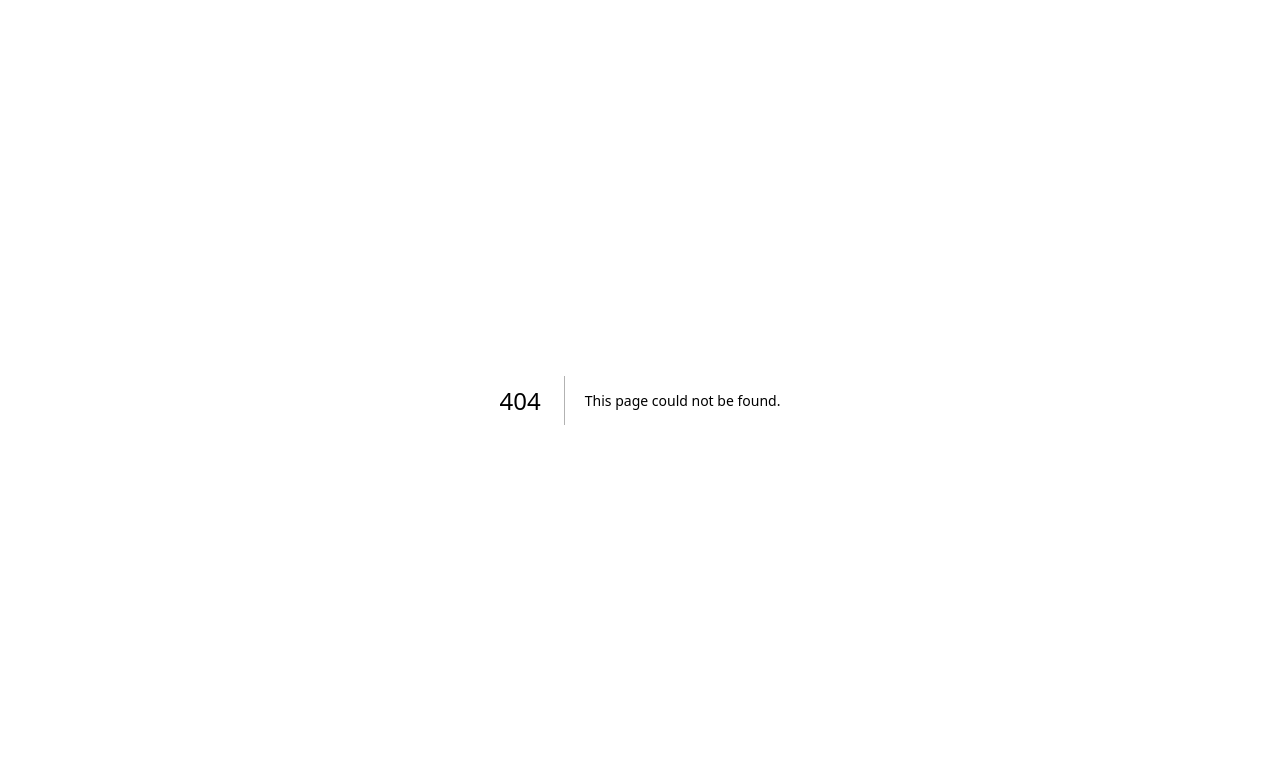
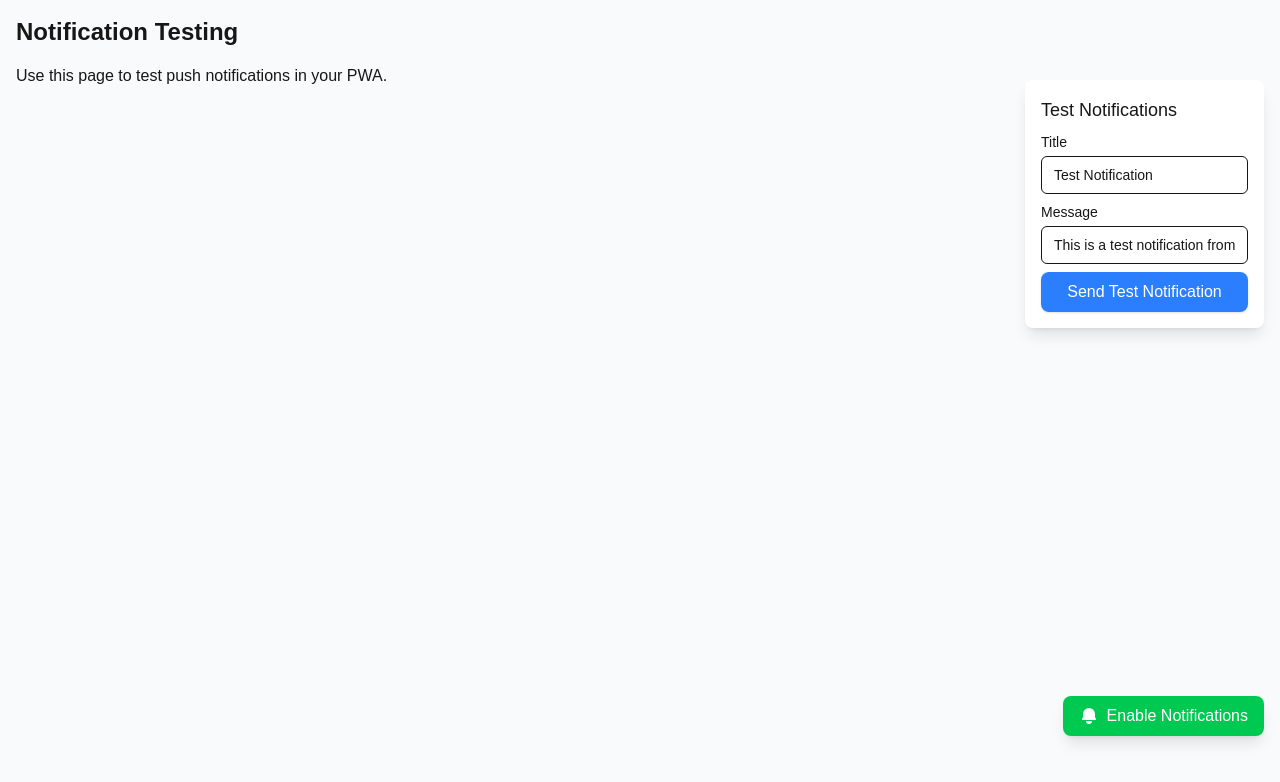
Before and after one commit to tainguyen197/talk-talk, a Next.js app: page /notification-test in a window 1280 px wide. Before the commit this address had no page. Shown: the top 782 px of the page. Built offline with nearby package versions, Linux system fonts and the light colour scheme.

Commit message:
Add custom service worker and notification components for PWA support. Update Next.js configuration to use the custom service worker. Implement notification testing page and components for managing push notifications, enhancing user interaction with the PWA.

```diff
--- a/next.config.ts
+++ b/next.config.ts
@@ -13,6 +13,7 @@ const pwaConfig = withPWA({
   register: true,
   skipWaiting: true,
   disable: process.env.NODE_ENV === "development",
+  sw: "/custom-sw.js",
 });
 
 export default pwaConfig(nextConfig);
--- /dev/null
+++ b/public/custom-sw.js
@@ -0,0 +1,47 @@
+// This file will be merged with the Workbox-generated service worker
+
+// Listen for push events
+self.addEventListener("push", function (event) {
+  if (event.data) {
+    // Parse the data payload from the push notification
+    const data = event.data.json();
+
+    // Show a notification with the data
+    event.waitUntil(
+      self.registration.showNotification(data.title, {
+        body: data.body,
+        icon: "/icons/icon-192x192.png",
+        badge: "/icons/icon-72x72.png",
+        vibrate: [200, 100, 200],
+        data: data.url ? { url: data.url } : null,
+      })
+    );
+  }
+});
+
+// Handle notification clicks
+self.addEventListener("notificationclick", function (event) {
+  event.notification.close();
+
+  // If the notification has a URL, open it
+  if (event.notification.data && event.notification.data.url) {
+    event.waitUntil(clients.openWindow(event.notification.data.url));
+  } else {
+    // Otherwise, focus or open the main app window
+    event.waitUntil(
+      clients.matchAll({ type: "window" }).then((windowClients) => {
+        // Check if there is already a window/tab open with the target URL
+        for (let i = 0; i < windowClients.length; i++) {
+          const client = windowClients[i];
+          if (client.url === "/" && "focus" in client) {
+            return client.focus();
+          }
+        }
+        // If no window/tab is open, open a new one
+        if (clients.openWindow) {
+          return clients.openWindow("/");
+        }
+      })
+    );
+  }
+});
--- /dev/null
+++ b/src/app/notification-test/page.tsx
@@ -0,0 +1,17 @@
+import NotificationTester from "@/components/NotificationTester";
+import PWANotification from "@/components/PWANotification";
+
+export default function NotificationTestPage() {
+  return (
+    <div className="min-h-screen bg-gray-50 dark:bg-gray-950 p-4">
+      <h1 className="text-2xl font-bold mb-4">Notification Testing</h1>
+      <p className="mb-8">
+        Use this page to test push notifications in your PWA.
+      </p>
+
+      {/* Components for notification testing */}
+      <PWANotification />
+      <NotificationTester />
+    </div>
+  );
+}
--- a/src/app/page.tsx
+++ b/src/app/page.tsx
@@ -1,5 +1,6 @@
 import TodayTopic from "@/components/learning/TodayTopic";
 import PWAInstall from "@/components/PWAInstall";
+import PWANotification from "@/components/PWANotification";
 
 export default function Home() {
   return (
@@ -7,6 +8,7 @@ export default function Home() {
       <main className="flex-1 overflow-hidden">
         <TodayTopic />
         <PWAInstall />
+        <PWANotification />
       </main>
     </div>
   );
--- /dev/null
+++ b/src/components/NotificationTester.tsx
@@ -0,0 +1,45 @@
+"use client";
+
+import { useState } from "react";
+import { sendTestNotification } from "./PWANotification";
+
+export default function NotificationTester() {
+  const [notificationTitle, setNotificationTitle] = useState("Test Notification");
+  const [notificationBody, setNotificationBody] = useState("This is a test notification from Talk Talk!");
+
+  const handleSendNotification = () => {
+    sendTestNotification(notificationTitle, notificationBody);
+  };
+
+  return (
+    <div className="fixed top-20 right-4 z-50 bg-white dark:bg-gray-800 p-4 rounded-lg shadow-lg">
+      <h3 className="text-lg font-medium mb-2">Test Notifications</h3>
+      <div className="space-y-2">
+        <div>
+          <label className="block text-sm font-medium mb-1">Title</label>
+          <input
+            type="text"
+            value={notificationTitle}
+            onChange={(e) => setNotificationTitle(e.target.value)}
+            className="w-full px-3 py-2 border rounded-md text-sm"
+          />
+        </div>
+        <div>
+          <label className="block text-sm font-medium mb-1">Message</label>
+          <input
+            type="text"
+            value={notificationBody}
+            onChange={(e) => setNotificationBody(e.target.value)}
+            className="w-full px-3 py-2 border rounded-md text-sm"
+          />
+        </div>
+        <button
+          onClick={handleSendNotification}
+          className="w-full bg-blue-500 hover:bg-blue-600 text-white px-4 py-2 rounded-lg shadow transition-colors"
+        >
+          Send Test Notification
+        </button>
+      </div>
+    </div>
+  );
+}
--- /dev/null
+++ b/src/components/PWANotification.tsx
@@ -0,0 +1,140 @@
+"use client";
+
+import { useEffect, useState } from "react";
+
+interface NotificationPermissionState {
+  permission: NotificationPermission;
+  supported: boolean;
+}
+
+export default function PWANotification() {
+  const [permissionState, setPermissionState] =
+    useState<NotificationPermissionState>({
+      permission: "default",
+      supported: false,
+    });
+  const [showNotificationButton, setShowNotificationButton] = useState(false);
+
+  useEffect(() => {
+    // Check if notifications are supported
+    const isSupported =
+      "Notification" in window &&
+      "serviceWorker" in navigator &&
+      "PushManager" in window;
+
+    if (isSupported) {
+      setPermissionState({
+        permission: Notification.permission,
+        supported: true,
+      });
+
+      // Only show the notification button if permission is not granted yet
+      setShowNotificationButton(Notification.permission !== "granted");
+    }
+  }, []);
+
+  const handleEnableNotifications = async () => {
+    try {
+      // Request permission
+      const permission = await Notification.requestPermission();
+
+      setPermissionState({
+        permission,
+        supported: true,
+      });
+
+      if (permission === "granted") {
+        // Subscribe to push notifications
+        const registration = await navigator.serviceWorker.ready;
+
+        // Check if push subscription is supported
+        if ("pushManager" in registration) {
+          // You would typically send this subscription to your server
+          const subscription = await registration.pushManager.subscribe({
+            userVisibleOnly: true,
+            applicationServerKey: urlBase64ToUint8Array(
+              // Replace with your VAPID public key when you set up a push service
+              process.env.NEXT_PUBLIC_VAPID_PUBLIC_KEY || ""
+            ),
+          });
+
+          // Example notification to confirm subscription
+          showNotification(
+            "Notifications enabled!",
+            "You'll now receive notifications from Talk Talk."
+          );
+
+          setShowNotificationButton(false);
+        }
+      }
+    } catch (error) {
+      console.error("Error enabling notifications:", error);
+    }
+  };
+
+  // Helper function to convert base64 to Uint8Array for VAPID key
+  const urlBase64ToUint8Array = (base64String: string) => {
+    const padding = "=".repeat((4 - (base64String.length % 4)) % 4);
+    const base64 = (base64String + padding)
+      .replace(/-/g, "+")
+      .replace(/_/g, "/");
+
+    const rawData = window.atob(base64);
+    const outputArray = new Uint8Array(rawData.length);
+
+    for (let i = 0; i < rawData.length; ++i) {
+      outputArray[i] = rawData.charCodeAt(i);
+    }
+    return outputArray;
+  };
+
+  // Function to show a notification
+  const showNotification = (title: string, body: string) => {
+    if (Notification.permission === "granted") {
+      navigator.serviceWorker.ready.then((registration) => {
+        registration.showNotification(title, {
+          body,
+          icon: "/icons/icon-192x192.png",
+          badge: "/icons/icon-72x72.png",
+          // vibrate: [200, 100, 200],
+          tag: "talk-talk-notification",
+        });
+      });
+    }
+  };
+
+  if (!permissionState.supported || !showNotificationButton) return null;
+
+  return (
+    <div className="fixed bottom-16 right-4 z-50">
+      <button
+        onClick={handleEnableNotifications}
+        className="bg-green-500 hover:bg-green-600 text-white px-4 py-2 rounded-lg shadow-lg flex items-center gap-2 transition-colors"
+      >
+        <svg className="w-5 h-5" fill="currentColor" viewBox="0 0 20 20">
+          <path
+            fillRule="evenodd"
+            d="M10 2a6 6 0 00-6 6v3.586l-.707.707A1 1 0 004 14h12a1 1 0 00.707-1.707L16 11.586V8a6 6 0 00-6-6zM10 18a3 3 0 01-3-3h6a3 3 0 01-3 3z"
+            clipRule="evenodd"
+          />
+        </svg>
+        Enable Notifications
+      </button>
+    </div>
+  );
+}
+
+// Helper function to send a test notification
+export function sendTestNotification(title: string, body: string) {
+  if ("serviceWorker" in navigator) {
+    navigator.serviceWorker.ready.then((registration) => {
+      registration.showNotification(title, {
+        body,
+        icon: "/icons/icon-192x192.png",
+        badge: "/icons/icon-72x72.png",
+        // vibrate: [200, 100, 200],
+        tag: "talk-talk-notification",
+      });
+    });
+  }
+}
```
